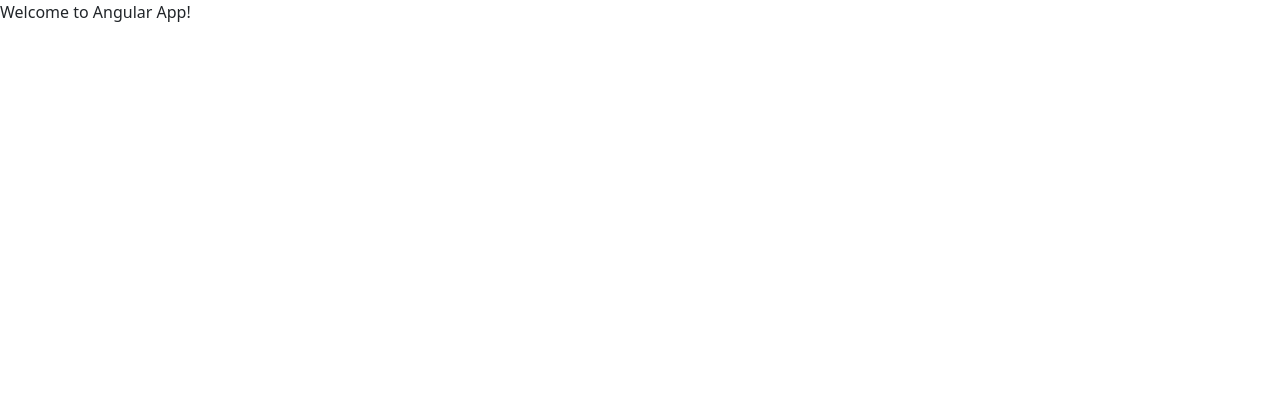
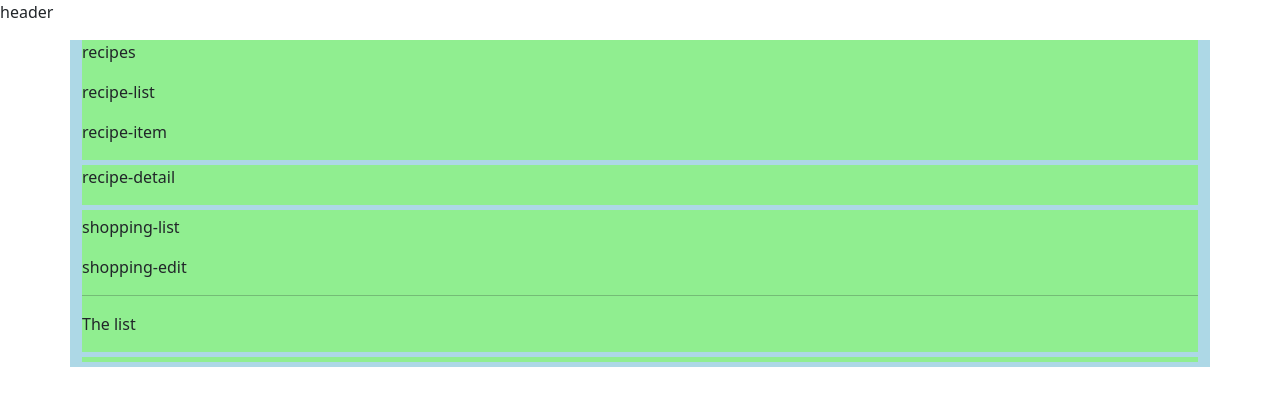
Before and after one commit to justdecodeme/angular-recipe-book-v9, an Angular app: page / in a window 1280 px wide. Shown: the top 406 px of the page. Built offline with nearby package versions, Linux system fonts and the light colour scheme.

Commit message:
Using the components

```diff
--- a/src/app/app.component.html
+++ b/src/app/app.component.html
@@ -1 +1,10 @@
-Welcome to Angular App!
+<app-header></app-header>
+
+<div class="container">
+    <div class="row">
+        <div class="col-xs-12">
+            <app-recipes></app-recipes>
+            <app-shopping-list></app-shopping-list>
+        </div>
+    </div>
+</div>
--- a/src/app/header/header.component.html
+++ b/src/app/header/header.component.html
@@ -1 +1 @@
-<p>header works!</p>
+<p>header</p>
--- a/src/app/recipes/recipe-detail/recipe-detail.component.html
+++ b/src/app/recipes/recipe-detail/recipe-detail.component.html
@@ -1 +1 @@
-<p>recipe-detail works!</p>
+<p>recipe-detail</p>
--- a/src/app/recipes/recipe-list/recipe-item/recipe-item.component.html
+++ b/src/app/recipes/recipe-list/recipe-item/recipe-item.component.html
@@ -1 +1 @@
-<p>recipe-item works!</p>
+<p>recipe-item</p>
--- a/src/app/recipes/recipe-list/recipe-list.component.html
+++ b/src/app/recipes/recipe-list/recipe-list.component.html
@@ -1 +1,2 @@
-<p>recipe-list works!</p>
+<p>recipe-list</p>
+<app-recipe-item></app-recipe-item>
--- a/src/app/recipes/recipes.component.html
+++ b/src/app/recipes/recipes.component.html
@@ -1 +1,9 @@
-<p>recipes works!</p>
+<p>recipes</p>
+<div class="row">
+    <div class="col-xs-5">
+        <app-recipe-list></app-recipe-list>
+    </div>
+    <div class="col-xs-7">
+        <app-recipe-detail></app-recipe-detail>
+    </div>
+</div>
--- a/src/app/shopping-list/shopping-edit/shopping-edit.component.html
+++ b/src/app/shopping-list/shopping-edit/shopping-edit.component.html
@@ -1 +1 @@
-<p>shopping-edit works!</p>
+<p>shopping-edit</p>
--- a/src/app/shopping-list/shopping-list.component.html
+++ b/src/app/shopping-list/shopping-list.component.html
@@ -1 +1,9 @@
-<p>shopping-list works!</p>
+<p>shopping-list</p>
+
+<div class="row">
+    <div class="col-xs-10">
+        <app-shopping-edit></app-shopping-edit>
+        <hr>
+        <p>The list</p>
+    </div>
+</div>
--- a/src/styles.css
+++ b/src/styles.css
@@ -1 +1,10 @@
 /* You can add global styles to this file, and also import other style files */
+.row {
+    background-color: lightblue;
+    margin-bottom: 5px;
+}
+[class^=col-] {
+    background-color: lightgreen;
+    background-clip: content-box;
+    margin-bottom: 5px;
+}
```
